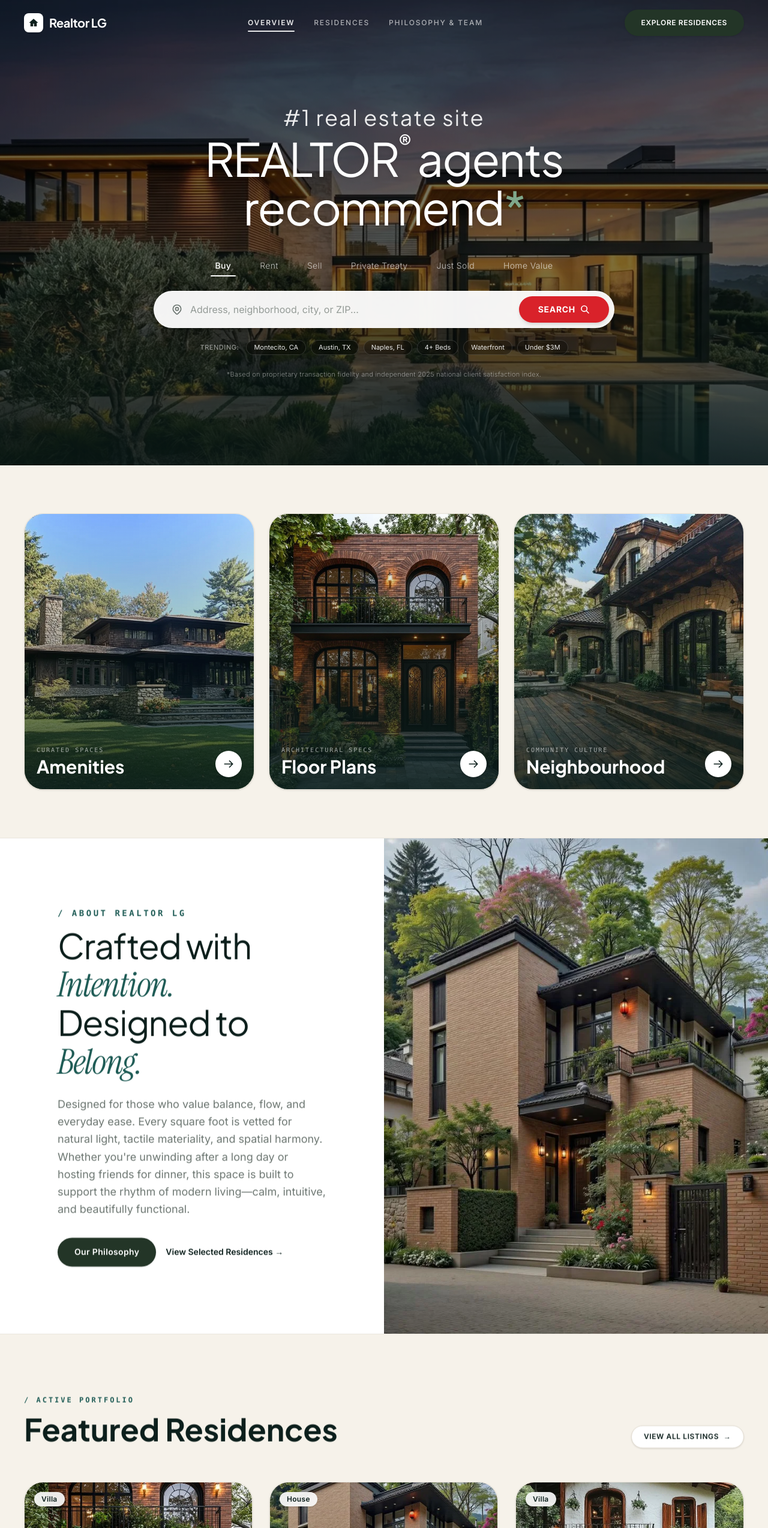
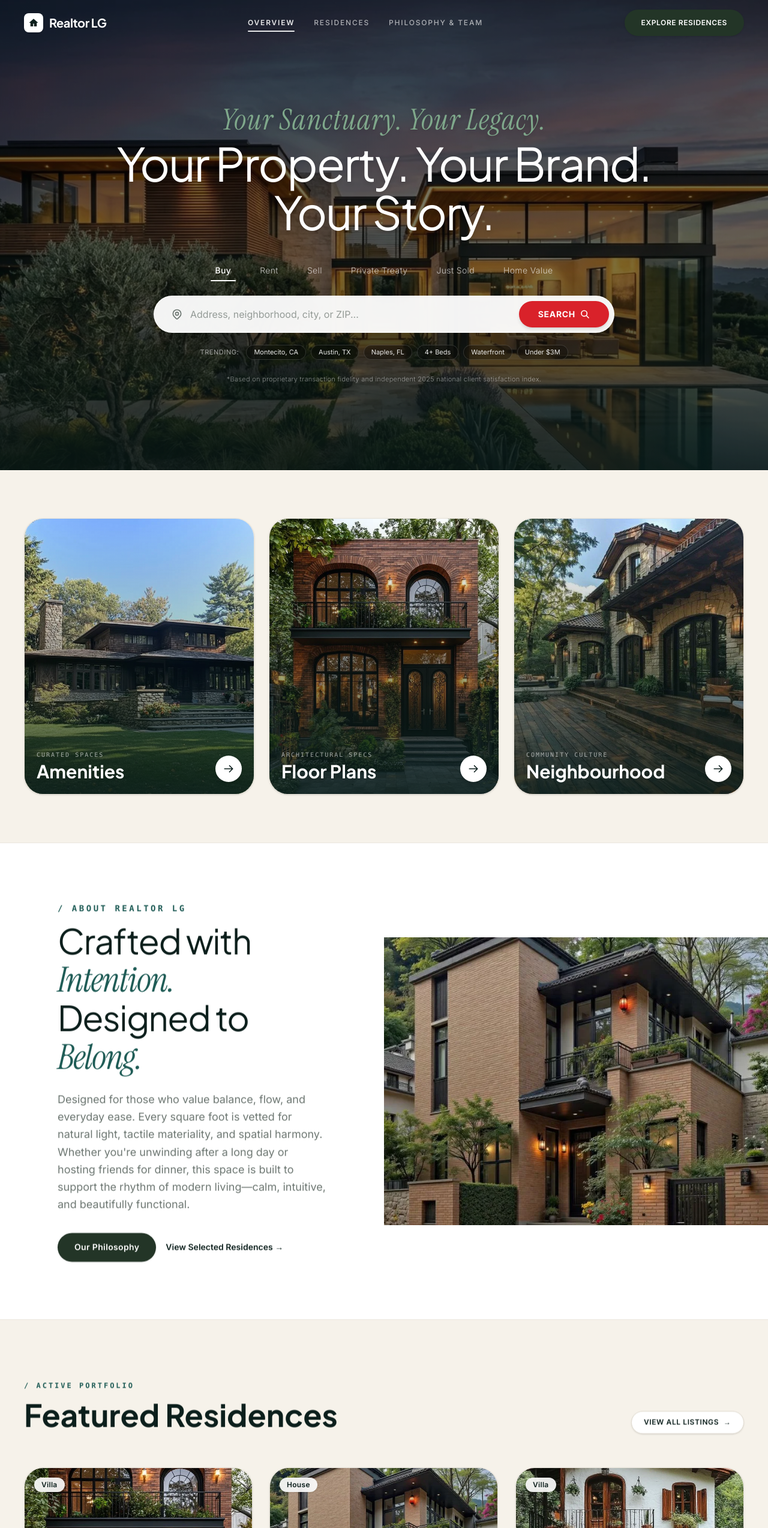
Before and after one commit to J1309/REUSA, a React (Vite) app: page / in a window 1280 px wide. Shown: the top 2548 px of the page at 60% size. Built offline with nearby package versions, Linux system fonts and the light colour scheme.

Commit message:
Update hero section headline to luxury brand title and calibrate About section image height

```diff
--- a/src/pages/Home.jsx
+++ b/src/pages/Home.jsx
@@ -73,11 +73,11 @@ function Hero() {
       <div ref={content} className="relative mx-auto max-w-5xl px-4 sm:px-6 lg:px-8 w-full text-center text-white z-10">
         {/* Headline with thin, refined luxury typography */}
         <div className="animate-[fadeIn_0.8s_ease]">
-          <span className="block font-light text-xl sm:text-3xl md:text-4xl text-white/90 tracking-[0.06em] font-modern">
-            #1 real estate site
+          <span className="block font-serif italic font-light text-2xl sm:text-4xl md:text-5xl text-accent drop-shadow-md tracking-wide">
+            Your Sanctuary. Your Legacy.
           </span>
           <h1 className="mt-2 font-modern font-light text-[clamp(2.5rem,6.5vw,4.8rem)] leading-[1.05] tracking-tight text-white drop-shadow-md">
-            REALTOR<sup className="text-[0.45em] align-super font-normal">®</sup> agents recommend<span className="text-accent">*</span>
+            Your Property. Your Brand. Your Story.
           </h1>
         </div>
 
@@ -251,9 +251,9 @@ function FeatureShowcaseRow() {
 function CraftedWithIntention() {
   return (
     <section className="bg-white border-y border-stone/70 overflow-hidden">
-      <div className="grid lg:grid-cols-2 items-stretch">
+      <div className="grid lg:grid-cols-2 items-center">
         {/* Left Column: Editorial Narrative */}
-        <div className="flex flex-col justify-center px-6 sm:px-12 lg:px-16 xl:px-24 py-16 sm:py-24 lg:py-28 max-w-2xl lg:max-w-none mx-auto lg:mx-0">
+        <div className="flex flex-col justify-center px-6 sm:px-12 lg:px-16 xl:px-24 py-14 sm:py-20 lg:py-24 max-w-2xl lg:max-w-none mx-auto lg:mx-0">
           <Reveal>
             <div className="mb-3">
               <span className="text-xs sm:text-sm font-mono tracking-[0.25em] uppercase text-sea font-semibold">
@@ -288,8 +288,8 @@ function CraftedWithIntention() {
           </Reveal>
         </div>
 
-        {/* Right Column: Full-Sized Image with No Rounded Edges */}
-        <div className="relative min-h-[380px] sm:min-h-[460px] lg:min-h-full w-full bg-stone/20">
+        {/* Right Column: Square-Edged Image with Controlled Height */}
+        <div className="relative h-[320px] sm:h-[400px] lg:h-[480px] w-full bg-stone/20 overflow-hidden">
           <img
             src="/images/showcase/showcase-05.webp"
             alt="Couple enjoying sunlit residence"
```
